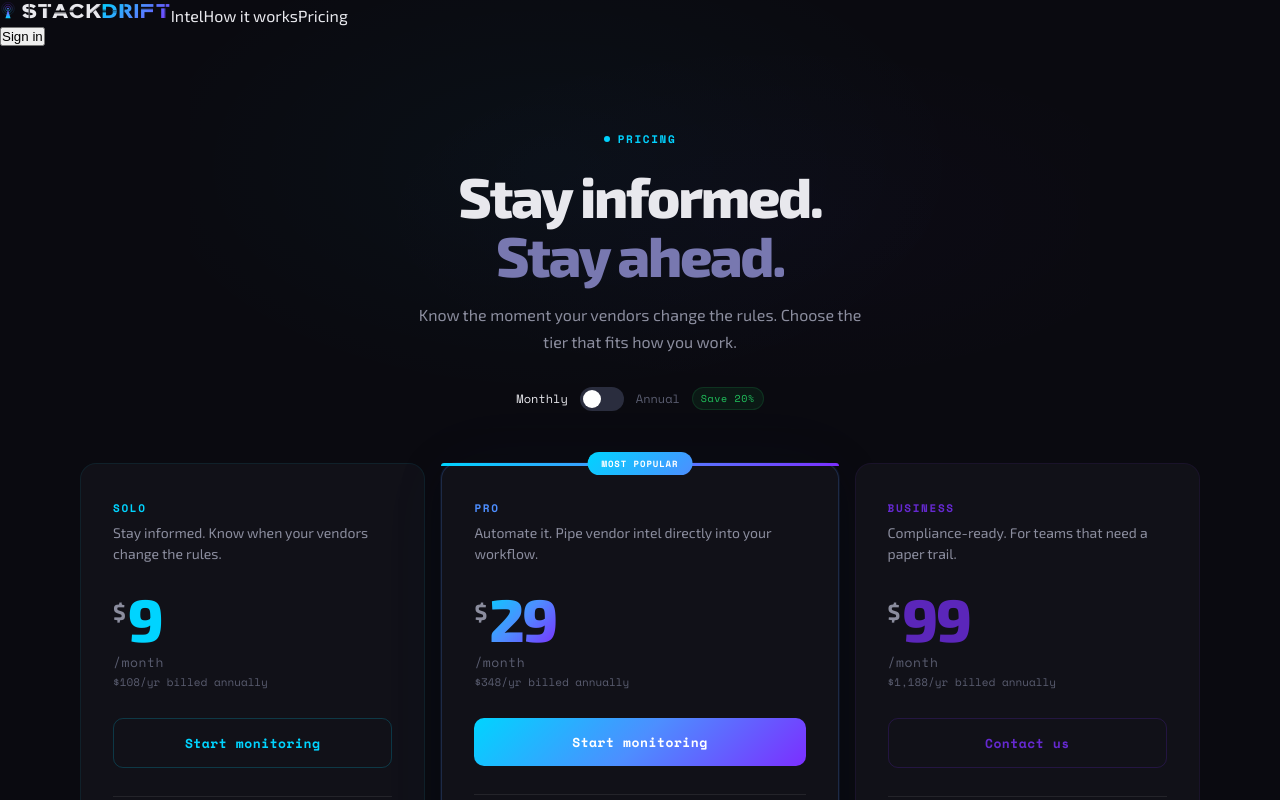
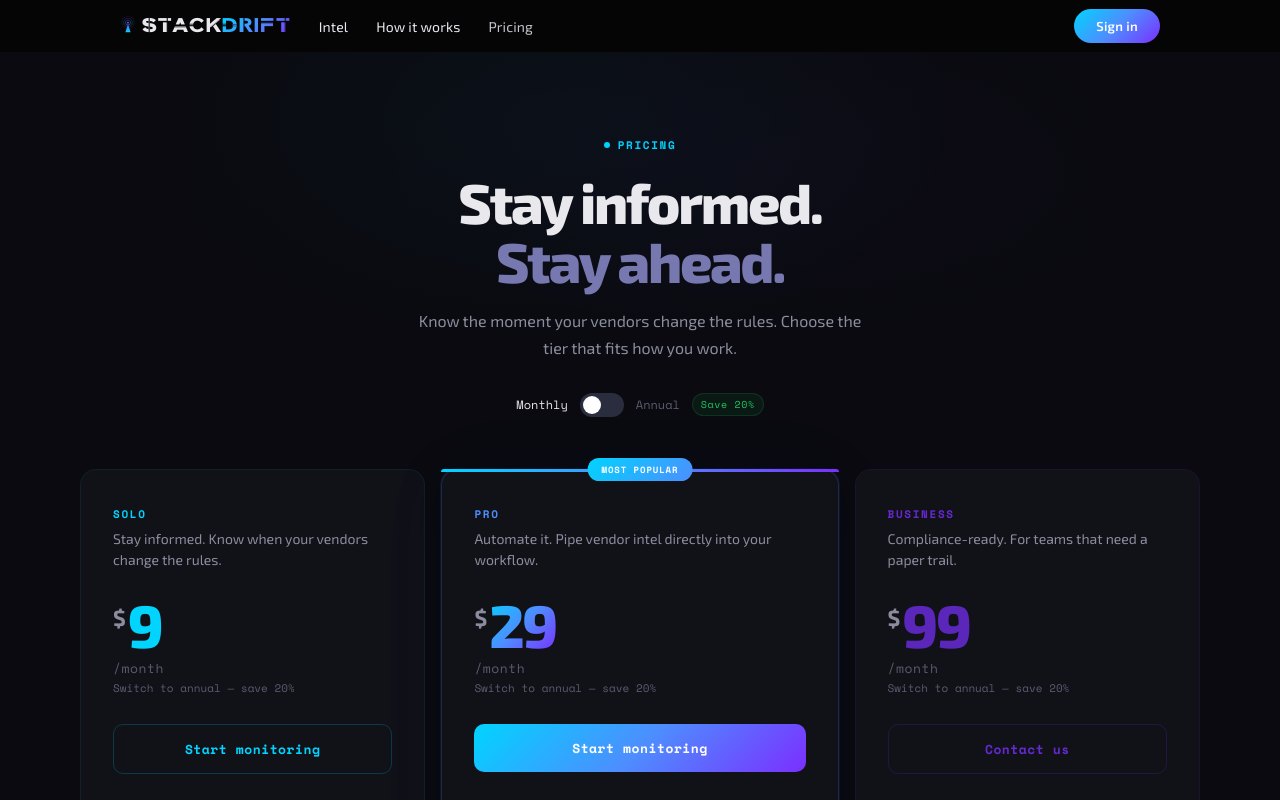
Before and after one commit to talisaineskye-lang/TOS-Checker, a Next.js app: page /pricing in a window 1280 px wide. Shown: the top 800 px of the page. Built offline with nearby package versions, Linux system fonts and the light colour scheme; no server answers.

Commit message:
Fixed pricing page

```diff
--- a/app/globals.css
+++ b/app/globals.css
@@ -1754,7 +1754,9 @@ a { color: inherit; text-decoration: none; }
 }
 
 /* ── Nav ── */
-.landing-page .lp-nav {
+.landing-page .lp-nav,
+.pricing-page .lp-nav,
+.login-page .lp-nav {
   position: fixed;
   top: 0;
   left: 0;
@@ -1766,7 +1768,9 @@ a { color: inherit; text-decoration: none; }
   border-bottom: 1px solid var(--lp-line);
 }
 
-.landing-page .lp-nav .inner {
+.landing-page .lp-nav .inner,
+.pricing-page .lp-nav .inner,
+.login-page .lp-nav .inner {
   max-width: 1120px;
   margin: 0 auto;
   padding: 0 40px;
@@ -1776,13 +1780,17 @@ a { color: inherit; text-decoration: none; }
   justify-content: space-between;
 }
 
-.landing-page .nav-left {
+.landing-page .nav-left,
+.pricing-page .nav-left,
+.login-page .nav-left {
   display: flex;
   align-items: center;
   gap: 28px;
 }
 
-.landing-page .nav-logo {
+.landing-page .nav-logo,
+.pricing-page .nav-logo,
+.login-page .nav-logo {
   font-family: var(--lp-font);
   font-weight: 500;
   font-size: 14px;
@@ -1803,7 +1811,9 @@ a { color: inherit; text-decoration: none; }
   animation: lp-pulse 3s ease-in-out infinite;
 }
 
-.landing-page .nav-link {
+.landing-page .nav-link,
+.pricing-page .nav-link,
+.login-page .nav-link {
   font-size: 14px;
   color: var(--lp-white-faint);
   text-decoration: none;
@@ -1811,11 +1821,21 @@ a { color: inherit; text-decoration: none; }
   letter-spacing: 0.01em;
 }
 
-.landing-page .nav-link:hover { color: var(--lp-white-muted); }
-
-.landing-page .nav-right { display: flex; align-items: center; }
-
-.landing-page .nav-cta {
+.landing-page .nav-link:hover,
+.pricing-page .nav-link:hover,
+.login-page .nav-link:hover { color: var(--lp-white-muted); }
+
+.landing-page .nav-link.active,
+.pricing-page .nav-link.active,
+.login-page .nav-link.active { color: var(--wd-white-dim); }
+
+.landing-page .nav-right,
+.pricing-page .nav-right,
+.login-page .nav-right { display: flex; align-items: center; }
+
+.landing-page .nav-cta,
+.pricing-page .nav-cta,
+.login-page .nav-cta {
   padding: 9px 22px;
   border-radius: 100px;
   font-size: 13px;
@@ -1826,8 +1846,12 @@ a { color: inherit; text-decoration: none; }
   letter-spacing: 0.02em;
   background: linear-gradient(135deg, #00d4ff, #4d8eff, #7b2fff);
   transition: all 0.2s;
-}
-.landing-page .nav-cta:hover {
+  border: none;
+  cursor: pointer;
+}
+.landing-page .nav-cta:hover,
+.pricing-page .nav-cta:hover,
+.login-page .nav-cta:hover {
   transform: translateY(-1px);
   box-shadow: 0 4px 20px rgba(0,212,255,0.3);
 }
@@ -2555,7 +2579,9 @@ a { color: inherit; text-decoration: none; }
   .landing-page .radar-ring-4 { width: 80px; height: 80px; }
   .landing-page .radar-sweep-trail { width: 280px; height: 280px; }
   .landing-page .stats-bar { justify-content: center; }
-  .landing-page .lp-nav .inner { padding: 0 24px; }
+  .landing-page .lp-nav .inner,
+  .pricing-page .lp-nav .inner,
+  .login-page .lp-nav .inner { padding: 0 24px; }
 }
 
 @media (max-width: 860px) {
@@ -2568,7 +2594,9 @@ a { color: inherit; text-decoration: none; }
   .landing-page .type-item { padding: 0 20px; margin-bottom: 20px; }
   .landing-page .type-item:nth-child(odd) { padding-left: 0; border-left: none; }
   .landing-page .sev-scale { flex-direction: column; gap: 24px; }
-  .landing-page .nav-link { display: none; }
+  .landing-page .nav-link,
+  .pricing-page .nav-link,
+  .login-page .nav-link { display: none; }
   .landing-page .lp-footer { flex-direction: column; gap: 16px; }
 }
 
@@ -3811,7 +3839,7 @@ a { color: inherit; text-decoration: none; }
 /* ── Hero ── */
 .pp-hero {
   max-width: 1200px; margin: 0 auto;
-  padding: 80px 40px 52px;
+  padding: 132px 40px 52px;
   text-align: center;
   position: relative;
 }
--- a/app/pricing/page.tsx
+++ b/app/pricing/page.tsx
@@ -85,7 +85,7 @@ export default function PricingPage() {
           </div>
           <div className="pp-period">/month</div>
           <div className="pp-annual">
-            {annual ? <><span className="pp-hl">$84/yr</span> — save $24</> : '$108/yr billed annually'}
+            {annual ? '$84/yr billed annually' : 'Switch to annual — save 20%'}
           </div>
           <a href="/onboarding" className="pp-cta">Start monitoring</a>
           <div className="pp-divider" />
@@ -140,7 +140,7 @@ export default function PricingPage() {
           </div>
           <div className="pp-period">/month</div>
           <div className="pp-annual">
-            {annual ? <><span className="pp-hl">$276/yr</span> — save $72</> : '$348/yr billed annually'}
+            {annual ? '$276/yr billed annually' : 'Switch to annual — save 20%'}
           </div>
           <a href="/onboarding" className="pp-cta">Start monitoring</a>
           <div className="pp-divider" />
@@ -186,7 +186,7 @@ export default function PricingPage() {
           </div>
           <div className="pp-period">/month</div>
           <div className="pp-annual">
-            {annual ? <><span className="pp-hl">$948/yr</span> — save $240</> : '$1,188/yr billed annually'}
+            {annual ? '$948/yr billed annually' : 'Switch to annual — save 20%'}
           </div>
           <a href="#" className="pp-cta">Contact us</a>
           <div className="pp-divider" />
```
